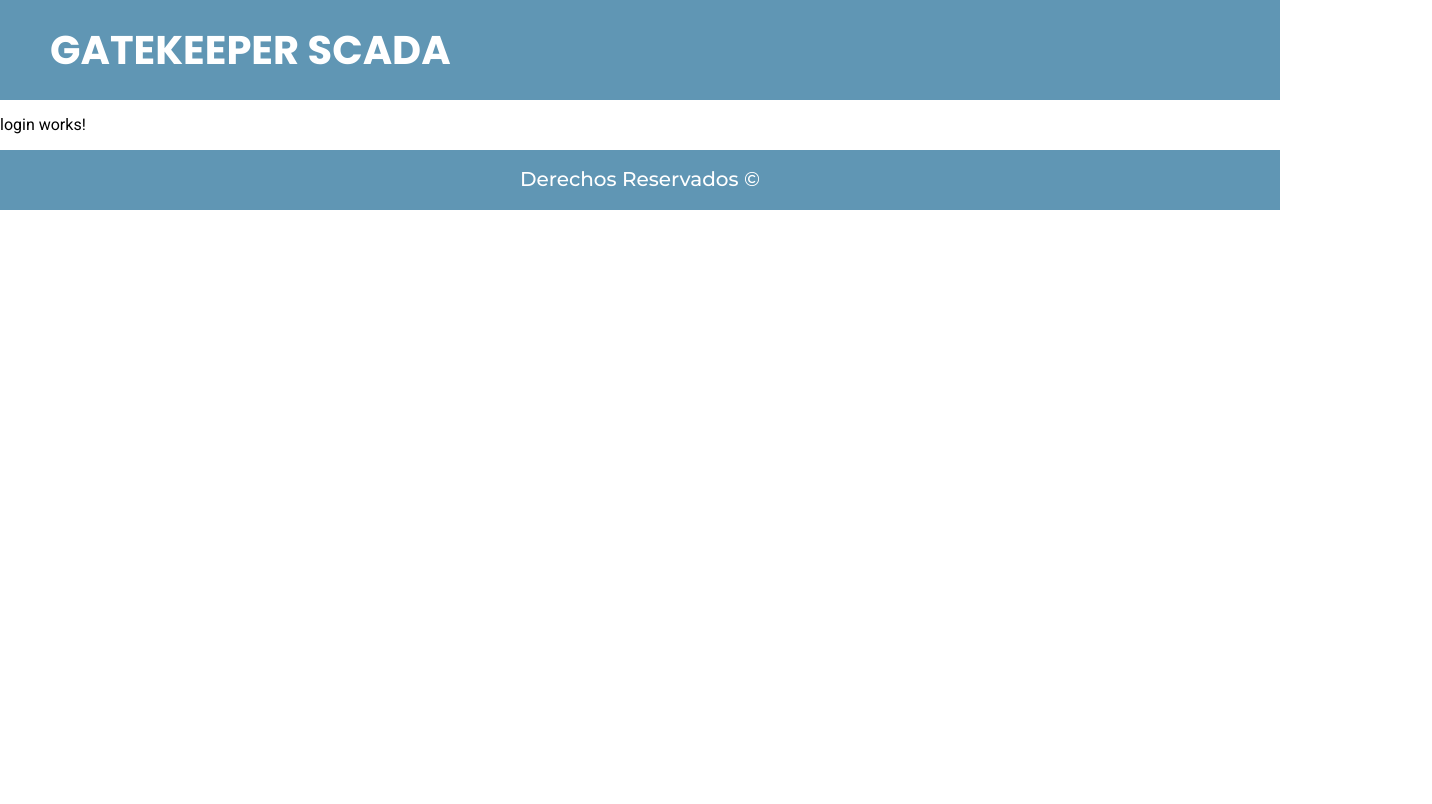
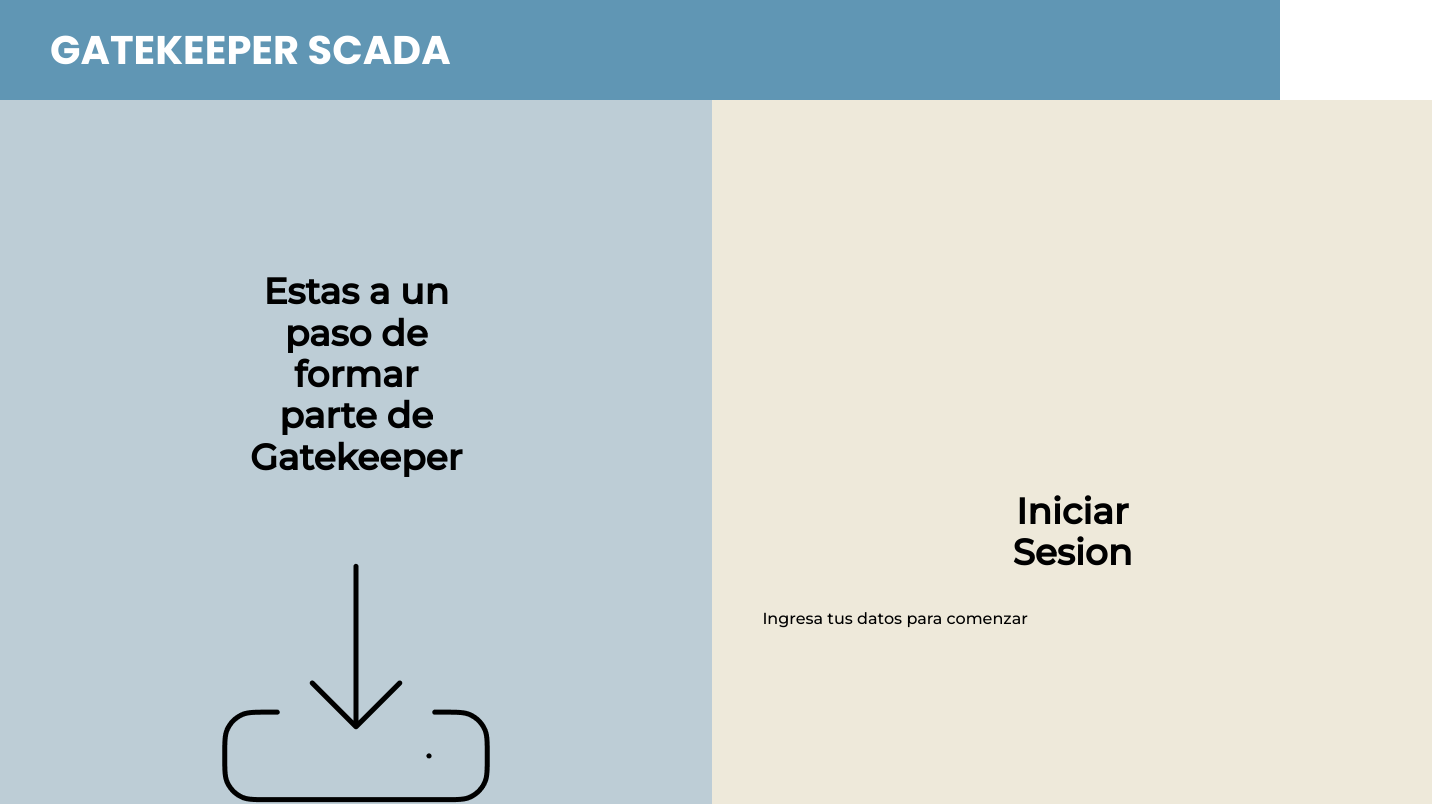
Before and after one commit to HiramZednem/gatekeeperscada-frontend, an Angular app: page /login in a window 1280 px wide. Shown: the top 804 px of the page, 1432 px wide, since content can reach past the window. Built offline with nearby package versions, Linux system fonts and the light colour scheme.

Commit message:
antes de hacer el desmadre del login

```diff
--- a/src/app/app.module.ts
+++ b/src/app/app.module.ts
@@ -9,10 +9,10 @@ import { DownloadComponent } from './views/download/download.component';
 import { HomeComponent } from './views/home/home.component';
 import { FooterComponent } from './components/footer/footer.component';
 import { BrowserAnimationsModule } from '@angular/platform-browser/animations';
-import {MatCardModule} from '@angular/material/card';
 import { ObjetivosComponent } from './components/objetivos/objetivos.component';
 import { DevelopersComponent } from './components/developers/developers.component';
 import { DescargarAhoraComponent } from './components/descargar-ahora/descargar-ahora.component';
+
 
 @NgModule({
   declarations: [
@@ -30,7 +30,7 @@ import { DescargarAhoraComponent } from './components/descargar-ahora/descargar-
     BrowserModule,
     AppRoutingModule,
     BrowserAnimationsModule,
-    MatCardModule
+
   ],
   providers: [],
   bootstrap: [AppComponent]
--- a/src/app/views/download/download.component.html
+++ b/src/app/views/download/download.component.html
@@ -1,2 +1,2 @@
 <app-header></app-header>
-<p>download works!</p>
+<p>downloads work</p>
--- a/src/app/views/login/login.component.css
+++ b/src/app/views/login/login.component.css
@@ -0,0 +1,50 @@
+
+.login__grid {
+    display: grid;
+    grid-template-columns: repeat(2, 1fr);
+    height: 90rem;
+}
+.login__izquierda {
+    background-color: #BDCDD6;
+    display: flex;
+    flex-direction: column;
+    justify-content: center;
+    align-items: center;
+}
+.login__title {
+    font-family: 'Montserrat', sans-serif;
+    color: #000;
+    font-size: 3.6rem;
+    text-align: center;
+    padding: 0 25rem;
+}
+
+.login__derecha {
+    background-color: #EEE9DA;
+    display: flex;
+    flex-direction: column;
+    justify-content: center;
+    align-items: center;
+    padding: 5rem;
+}
+.login__derecha p {
+    font-family: 'Montserrat', sans-serif;
+    color: #000;
+    font-size: 1.6rem;
+}
+
+.login__button {
+    margin-top: 2rem;
+    border-radius: 5rem;
+    padding: 2rem 5rem;
+    border: none;
+    background-color: #6096b4;
+    font-family: 'Montserrat', sans-serif;
+    font-size: 3.6rem;
+    color: #fff;
+}
+
+.login__button:hover {
+    cursor: pointer;
+    background-color: #4d7a92;
+}
--- a/src/app/views/login/login.component.html
+++ b/src/app/views/login/login.component.html
@@ -1,2 +1,27 @@
 <app-header></app-header>
-<p>login works!</p>
+<main class="login__container">
+    <div class="login__grid">
+        <div class="login__izquierda">
+            <h2 class="login__title">Estas a un paso de formar parte de Gatekeeper</h2>
+            <img src="../../../assets/img/download.png" alt="Descargar icono">
+        </div>
+        <div class="login__derecha">
+            <div class="login__container">
+                <h3 class="login__title">Iniciar Sesion</h3>
+                <p class="login__subtitle">Ingresa tus datos para comenzar</p>
+                <!-- <form (ngSubmit)="onSubmit()" #loginForm="ngForm">
+                    <div class="form-group">
+                      <label for="email">Correo Electrónico</label>
+                      <input type="email" id="email" name="email" ngModel required>
+                    </div>
+                    <div class="form-group">
+                      <label for="password">Contraseña</label>
+                      <input type="password" id="password" name="password" ngModel required>
+                    </div>
+                    <button type="submit" class="login__button">Iniciar Sesión</button>
+                  </form> -->
+            </div>
+
+        </div>
+    </div>
+</main>
--- a/src/app/views/login/login.component.ts
+++ b/src/app/views/login/login.component.ts
@@ -5,11 +5,29 @@ import { Component, OnInit } from '@angular/core';
   templateUrl: './login.component.html',
   styleUrls: ['./login.component.css']
 })
-export class LoginComponent implements OnInit {
+export class LoginComponent {
+  email: string = '';
+  password: string = '';
 
-  constructor() { }
+  // constructor(private http: HttpClient) {}
 
-  ngOnInit(): void {
+  onSubmit() {
+    // Guarda los datos del usuario en variables
+    // const userData = {
+    //   email: this.email,
+    //   password: this.password
+    // };
+
+    // // Realiza una solicitud POST a la API
+    // this.http.post('http://localhost:8080/api/login', userData)
+    //   .subscribe((response: any) => {
+    //     // Maneja la respuesta de la API aquí
+    //     console.log('Respuesta de la API:', response);
+
+    //     // Aquí puedes implementar la lógica para redirigir al usuario a la página de inicio si la autenticación es exitosa.
+    //   }, (error: any) => {
+    //     // Maneja errores de la solicitud a la API aquí
+    //     console.error('Error en la solicitud:', error);
+    //   });
   }
-
 }
```
